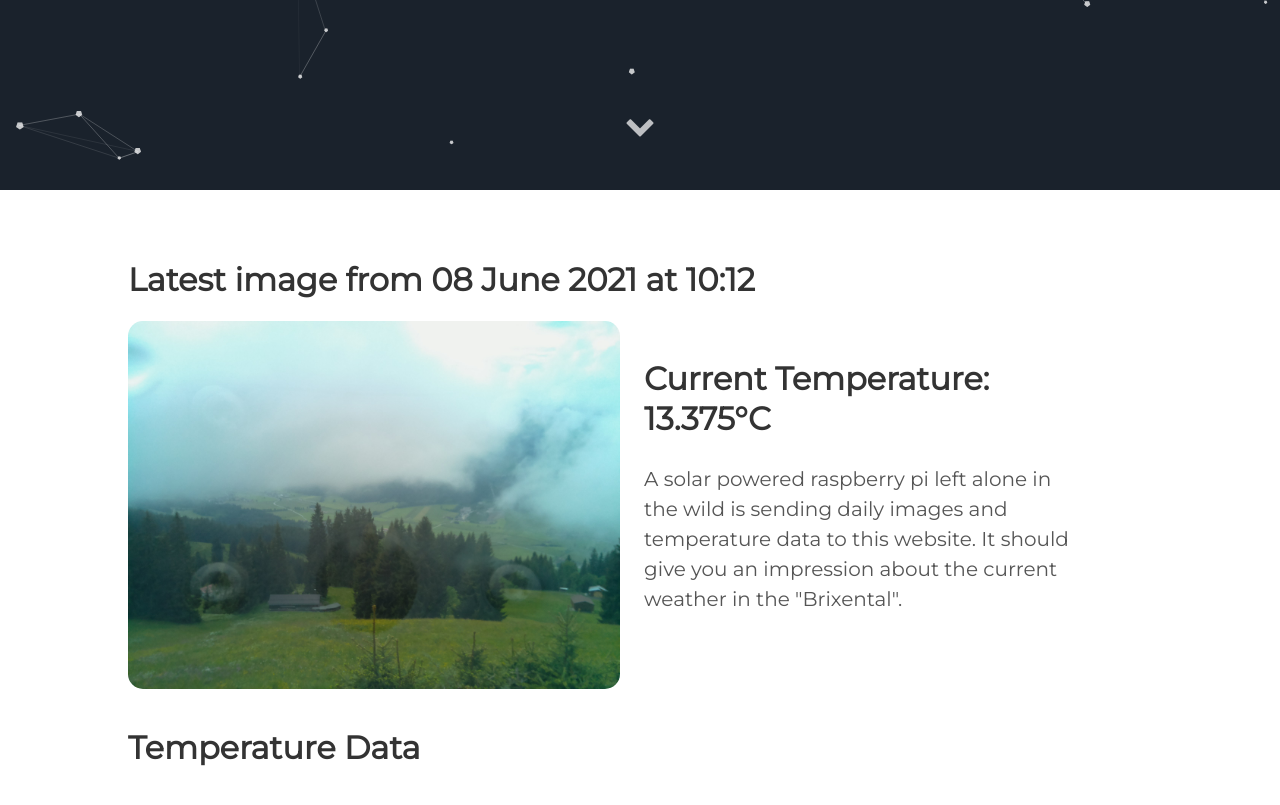
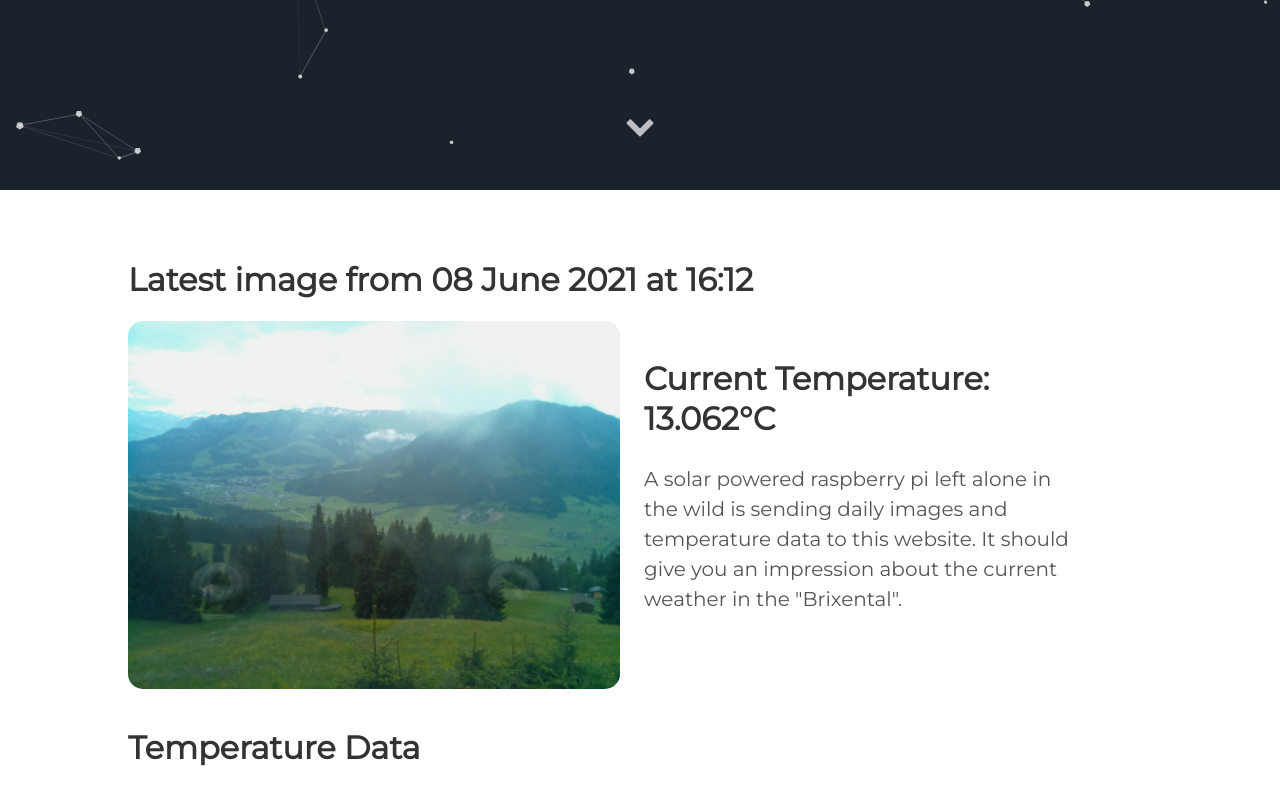
Before and after one commit to vektorious/vektorious.github.io, a Jekyll site: the page built from resources/huette.md, in a window 1280 px wide and 900 px high, scrolled down 710 px. Shown: the top 805 px of the window. Built offline with Jekyll 4.4.1, drawn with Linux system fonts in a browser that asks for light colours.

Commit message:
I'm a bot beep boop

```diff
--- a/resources/huette.md
+++ b/resources/huette.md
@@ -6,13 +6,13 @@ image: '/assets/img/'
 description: 'Live image from the Austrian alps'
 twitter_text: ' '
 ---
-## Latest image from 08 June 2021 at 10:12
+## Latest image from 08 June 2021 at 16:12
 <div class="huette">
   <div class="huette-image">
     <img src="{{ "/assets/img/huette.jpg" | prepend: site.baseurl }}">
   </div>
   <div class="huette-text">
-        <h2>Current Temperature: 13.375°C</h2>
+        <h2>Current Temperature: 13.062°C</h2>
         <p>A solar powered raspberry pi left alone in the wild is sending daily images and temperature data to this website. It should give you an impression about the current weather in the "Brixental".</p>
 
   </div>
```
Also changed, not shown: rpi-script/2021-06-08_161104.txt (renamed from rpi-script/2021-06-08_101105.txt, +5 -5 lines), rpi-script/huette.md (+2 -2 lines), assets/img/huette.jpg, assets/img/temp_plot.png, rpi-script/temp_plot.png, 1 other file.
